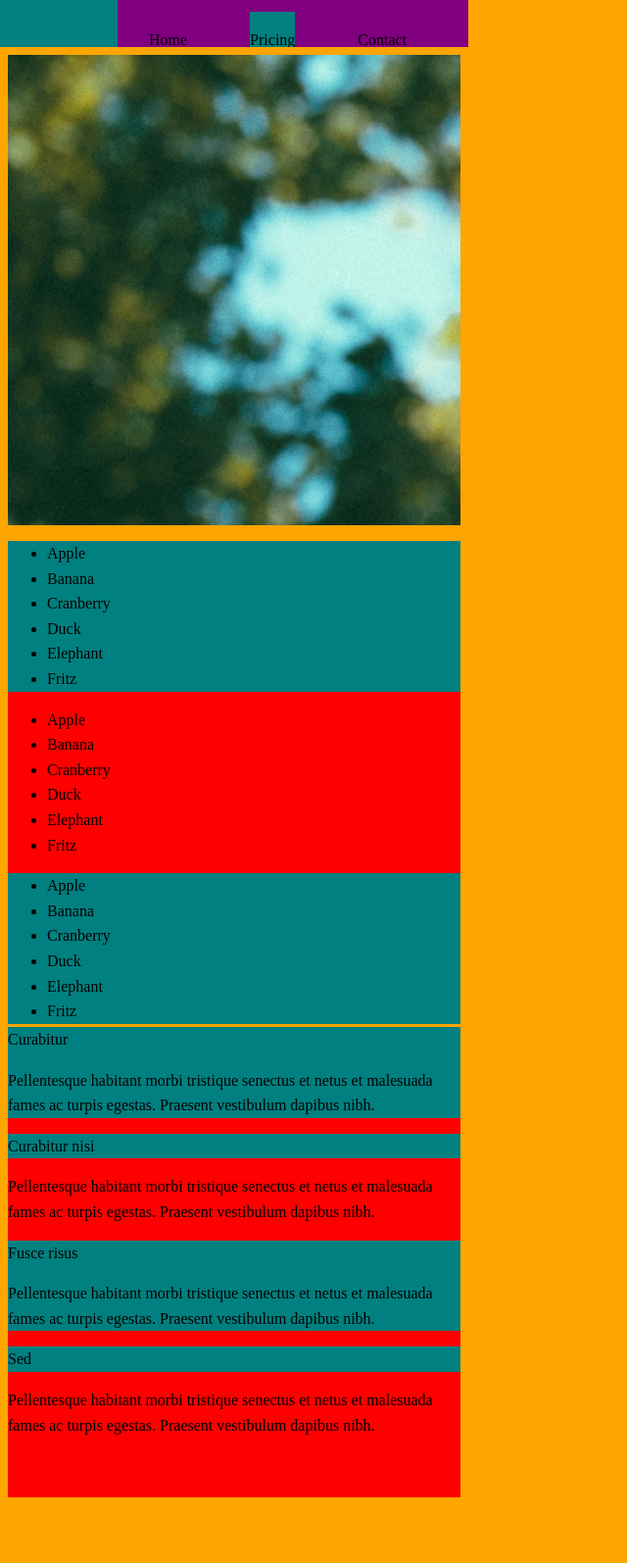
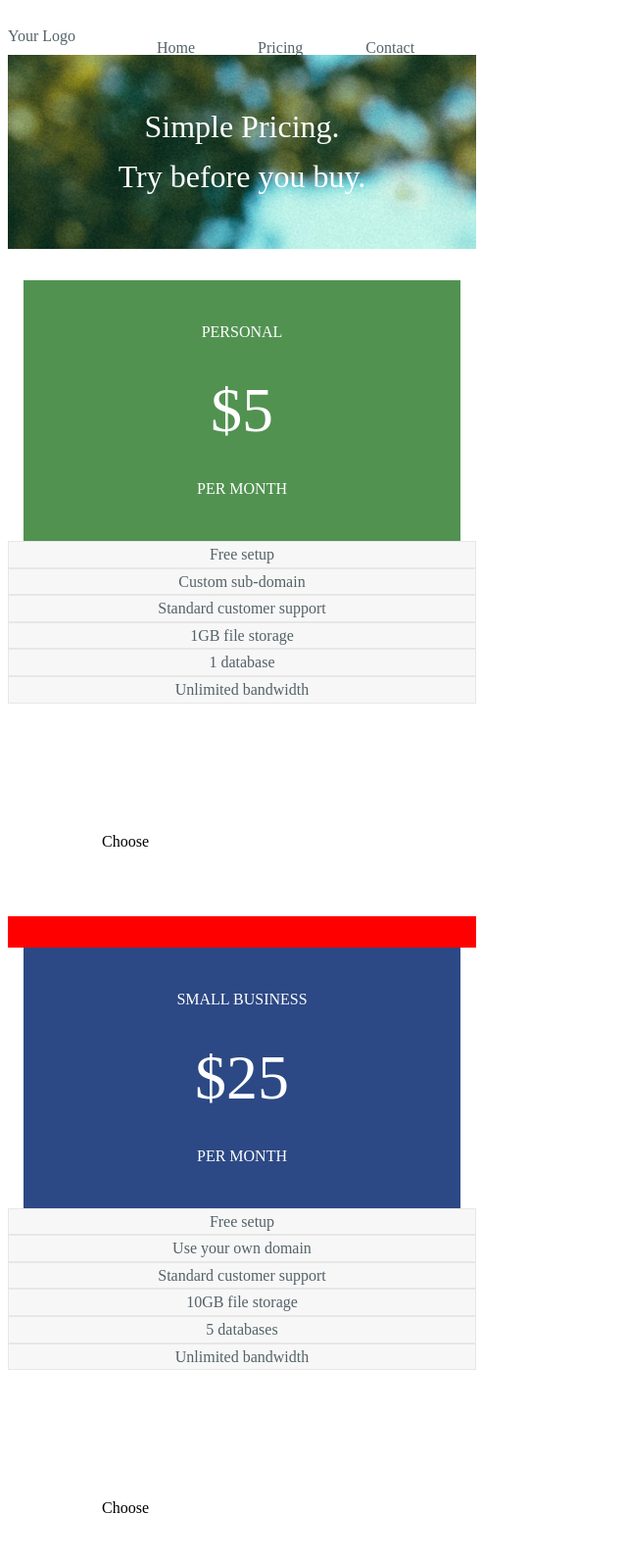
Before and after one commit to reicht/Responsive-Site, a plain HTML site: page index.html in a window 1280 px wide. Shown: the top 1595 px of the page at 98% size, without its empty margins (0-640 px from the left). Before the commit the page ends 1536 px from the top, so only its background shows below. Drawn offline with nearby package versions, Linux system fonts and the light colour scheme.

Commit message:
A bit of progress, lots of positioning complete and many fields entered to remove placeholder fittings.

```diff
--- a/index.html
+++ b/index.html
@@ -11,6 +11,9 @@
   <header class="top-bar">
 
     <div class="top-bar-logo-holder">
+      <p>
+        Your Logo
+      </p>
     </div>
 
     <div class="top-bar-link">
@@ -35,56 +38,103 @@
 
   <section class="top-image">
 
-    <div class="top-image-text-box">
-    </div>
+    <p>
+      Simple Pricing.
+    </p>
+
+    <p>
+      Try before you buy.
+    </p>
 
   </section>
 
   <section class="plan-shelf">
 
     <div class="plan-plaque">
-      <div class="plan-five">
+      <div class="plan-pane pane-five">
+        <p>
+          PERSONAL
+        </p>
+        <p class= "price-text">
+          $5
+        </p>
+        <p>
+          PER MONTH
+        </p>
       </div>
       <ul class="plan-features">
-        <li>Apple</li>
-        <li>Banana</li>
-        <li>Cranberry</li>
-        <li>Duck</li>
-        <li>Elephant</li>
-        <li>Fritz</li>
+        <li>Free setup</li>
+        <li>Custom sub-domain</li>
+        <li>Standard customer support</li>
+        <li>1GB file storage</li>
+        <li>1 database</li>
+        <li>Unlimited bandwidth</li>
       </ul>
-      <div class="plan-choose-button">
+      <div class="plan-choose">
+        <div class="choose-button">
+          <p>
+            Choose
+          </p>
+        </div>
       </div>
 
     </div>
 
     <div class="plan-plaque">
-      <div class="plan-two-five">
+      <div class="plan-pane pane-twofive">
+        <p>
+          SMALL BUSINESS
+        </p>
+        <p class= "price-text">
+          $25
+        </p>
+        <p>
+          PER MONTH
+        </p>
       </div>
       <ul class="plan-features">
-        <li>Apple</li>
-        <li>Banana</li>
-        <li>Cranberry</li>
-        <li>Duck</li>
-        <li>Elephant</li>
-        <li>Fritz</li>
+        <li>Free setup</li>
+        <li>Use your own domain</li>
+        <li>Standard customer support</li>
+        <li>10GB file storage</li>
+        <li>5 databases</li>
+        <li>Unlimited bandwidth</li>
       </ul>
-      <div class="plan-choose-button">
+      <div class="plan-choose">
+        <div class="choose-button">
+          <p>
+            Choose
+          </p>
+        </div>
       </div>
     </div>
 
     <div class="plan-plaque">
-      <div class="plan-four-five">
+      <div class="plan-pane pane-fourfive">
+        <p>
+          ENTERPRISE
+        </p>
+        <p class= "price-text">
+          $45
+        </p>
+        <p>
+          PER MONTH
+        </p>
       </div>
       <ul class="plan-features">
-        <li>Apple</li>
-        <li>Banana</li>
-        <li>Cranberry</li>
-        <li>Duck</li>
-        <li>Elephant</li>
-        <li>Fritz</li>
+        <li>Free setup</li>
+        <li>Use your own domain</li>
+        <li>Premium customer support</li>
+        <li>Unlimited file storage</li>
+        <li>25 databases</li>
+        <li>Unlimited bandwidth</li>
       </ul>
-      <div class="plan-choose-button">
+      <div class="plan-choose">
+        <div class="choose-button">
+          <p>
+            Choose
+          </p>
+        </div>
       </div>
     </div>
 
@@ -95,7 +145,7 @@
     <div class="info-plaque">
       <div class="info-header">
         <p>
-          Curabitur
+          GET STARTED TODAY
         </p>
       </div>
       <div class="info-text">
@@ -108,7 +158,7 @@
     <div class="info-plaque">
       <div class="info-header">
         <p>
-          Curabitur nisi
+          PAY MONTHLY OR ANNUALLY
         </p>
       </div>
       <div class="info-text">
@@ -121,7 +171,7 @@
     <div class="info-plaque">
       <div class="info-header">
         <p>
-          Fusce risus
+          24/7 CUSTOMER SUPPORT
         </p>
       </div>
       <div class="info-text">
@@ -134,7 +184,7 @@
     <div class="info-plaque">
       <div class="info-header">
         <p>
-          Sed
+          CANCEL YOUR PLAN ANYTIME
         </p>
       </div>
       <div class="info-text">
@@ -149,6 +199,8 @@
   <footer class="bottom-bar">
 
     <div class="bottom-bar-text">
+      <p><a href="#"> Try now </a> for 14 days. No credit card required. Header image courtesy of <a href="#">Unsplash</a>.
+      </p>
     </div>
 
   </footer>
--- a/styles/style.scss
+++ b/styles/style.scss
@@ -1,30 +1,23 @@
+$primary-text-color: #546268;
+
 body {
-  background-color: orange;
-  max-width: 478px;
   line-height: 1.6;
+  padding: .5em;
+
+  a {
+    color: white;
+  }
 }
 
 header {
-  height: 3em;
-  background-color: purple;
-  overflow: hidden;
 
-  div {
-    float: left;
-  }
 }
 
 div {
 
 }
 
-div:nth-child(odd) {
-  background-color: teal;
-}
-
 section {
-  height: 30em;
-  margin: .5em;
   background-color: red;
 }
 
@@ -32,15 +25,18 @@ footer {
   background-color: black;
 }
 
-.top-image {
-  background-image: url("../resources/backgroundtree.jpg");
-  background-position: 10% 10%;
-}
+.top-bar {
+  height: 3em;
+  background-color: white;
+  overflow: hidden;
 
-.topbar {
-  height: 3em;
-  background-color: black;
-  overflow: hidden;
+  div {
+    float: left;
+  }
+
+  p {
+    color: $primary-text-color;
+  }
 }
 
 .top-bar-logo-holder {
@@ -55,11 +51,121 @@ footer {
   height: auto;
 }
 
+
+.top-image {
+  background-image: url("../resources/backgroundtree.jpg");
+  background-position: 10% 10%;
+  padding: 3em;
+
+  p {
+    font-size: 2em;
+    color: white;
+    text-align: center;
+    margin: auto;
+  }
+}
+
+.plan-shelf {
+  .plan-plaque {
+    .plan-pane {
+      color: white;
+    }
+    .plan-choose {
+      background-color: white;
+    }
+  }
+}
+
+.price-text {
+  margin: 0;
+  font-size: 4em;
+}
+
+.plan-plaque {
+  background-color: white;
+
+  .plan-choose {
+    background-color: white;
+  }
+
+  div{
+    margin: 2em 1em 0 1em;
+    padding: 1.5em 2em 1.5em 2em;
+
+    }
+  }
+
+.pane-five {
+  background-color: #519251;
+}
+
+.pane-twofive {
+  background-color: #2C4985;
+}
+
+.pane-fourfive {
+  background-color: black;
+}
+
+
+.plan-pane {
+
+  p {
+    text-align: center;
+  }
+}
+
+.plan-features {
+  list-style: none;
+  text-align: center;
+  padding: 0em;
+  margin: 0em;
+
+  li {
+    color: $primary-text-color;
+    display: block;
+    background-color: #F7F7F7;
+    border-style: solid;
+    border-width: 1px;
+    border-color: #E7E7E7;
+  }
+}
+
+.plan-choose {
+  background-color: white;
+}
+
+.choose-button {
+
+}
+
+.info-shelf {
+  background-color: white;
+  margin: 4em 2em;
+}
+
 .info-plaque {
   width: auto;
   height: auto;
 }
 
 .info-text {
+  color: $primary-text-color;
 
 }
+
+.bottom-bar {
+  p {
+    color: $primary-text-color;
+  }
+}
+
+
+
+@media (min-width: 479px) {
+  body, section, div, header, footer, p, h1, h2, h3, h4, h5, h6,
+  ul, li{
+    max-width: 478px !important;
+  }
+
+}
```
Also changed, not shown: styles/style.css, 2 other files.
